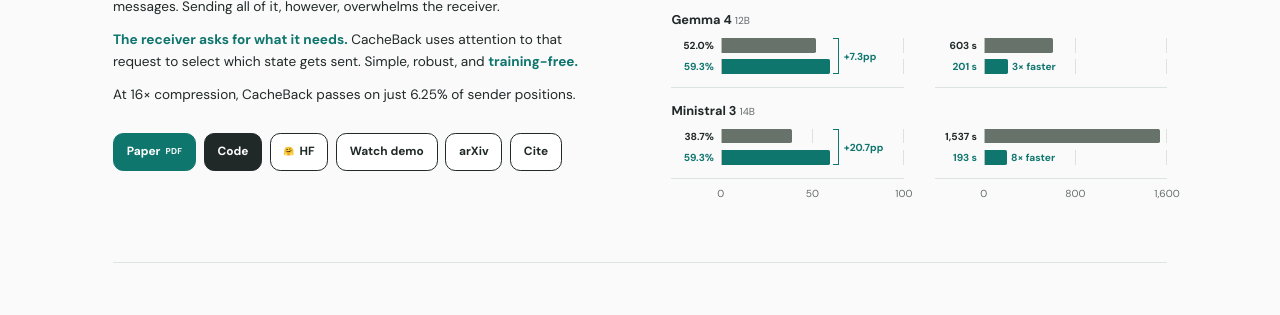
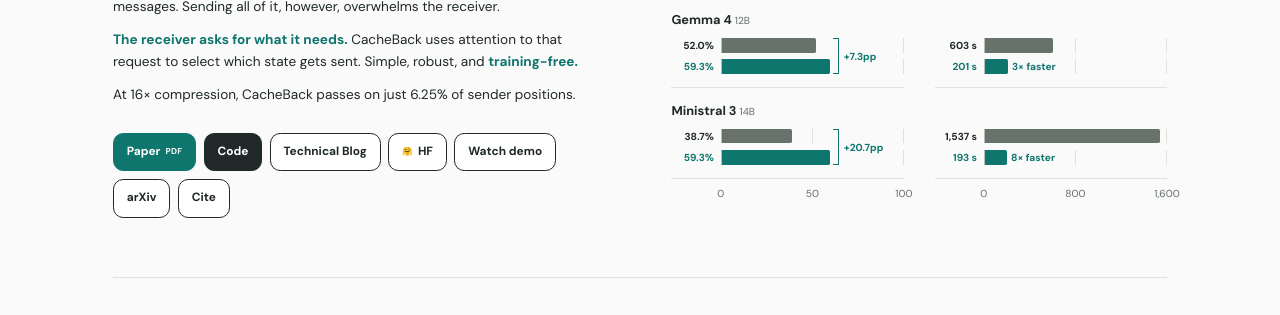
Before and after one commit to agentcacheback/agentcacheback.github.io, a plain HTML site: page index.html in a window 1280 px wide. Shown: the part 478-793 px from the top of the page. Drawn offline with Linux system fonts and the light colour scheme.

Commit message:
Add technical blog link to project website

```diff
--- a/index.html
+++ b/index.html
@@ -43,6 +43,7 @@
         <nav class="resource-links" aria-label="Project resources">
           <a href="https://arxiv.org/pdf/2609.32046">Paper <span>PDF</span></a>
           <a href="https://github.com/agentcacheback/cacheback">Code</a>
+          <a href="https://daplab.cs.columbia.edu/general/2026/10/23/cacheback.html">Technical Blog</a>
           <a href="https://huggingface.co/papers/2609.32046" aria-label="Hugging Face paper"><span aria-hidden="true">🤗</span> HF</a>
           <a href="#demo">Watch demo</a>
           <a href="https://arxiv.org/abs/2609.32046">arXiv</a>
```
